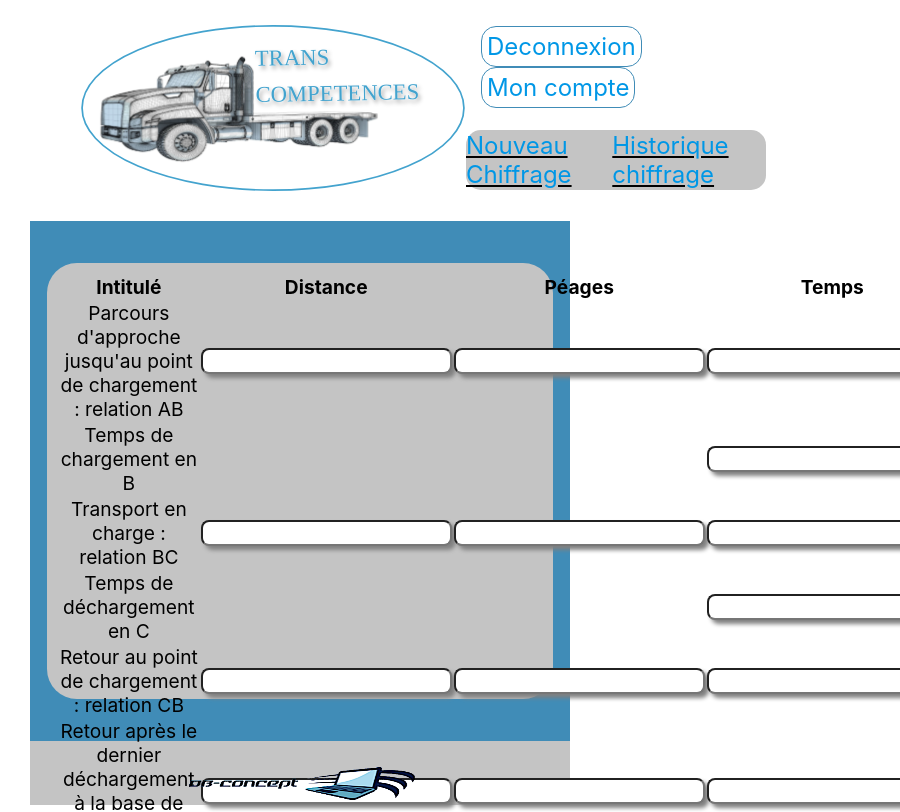
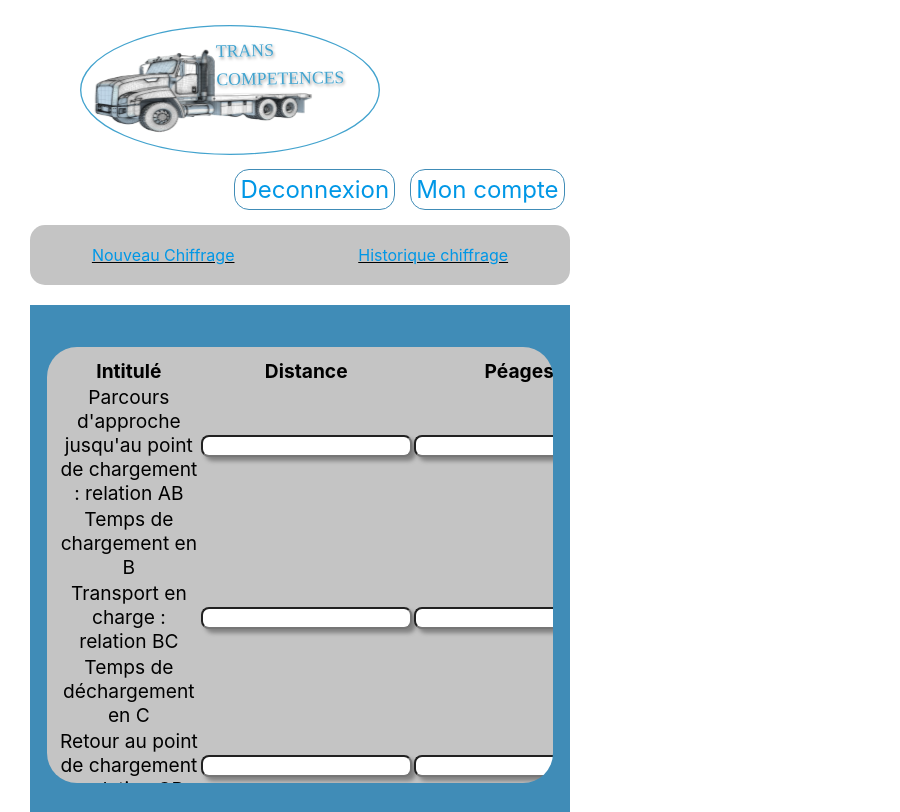
Before and after one commit to Armandine337711/TransCompetence-client, a React (Create React App) app: page /salesdata in a window 600 px wide. Shown: the top 812 px of the page, 900 px wide, since content can reach past the window. Built offline with nearby package versions, Linux system fonts and the light colour scheme.

Commit message:
mise en place du responsive

```diff
--- a/src/components/Header.js
+++ b/src/components/Header.js
@@ -4,11 +4,10 @@ import '../style/style.css'
 
 const Header = () => {
   return (
-    <div className="HeaderLogo">
+    <div className="HeaderLogoGeneral">
       <img src={logo3}
       alt="Logo de l'entreprise"
-      height="166px"
-      width="386px"
+      className="HeaderLogo"
       ></img>
     </div>
   );
--- a/src/style/_GeneralButton.sass
+++ b/src/style/_GeneralButton.sass
@@ -22,3 +22,4 @@
 .HeaderButtonDeco
   display: flex
   justify-content: flex-end
+  margin-bottom: 15px
--- a/src/style/_header.sass
+++ b/src/style/_header.sass
@@ -1,4 +1,7 @@
 .HeaderLogo
-  height: 22vh
   margin-top: 10px
   margin-left: 50px
+  width: 30vw
+  @media (max-width: 850px)
+    width: 50vw
+    margin-bottom: 10px
--- a/src/style/_homePageUser.sass
+++ b/src/style/_homePageUser.sass
@@ -25,3 +25,9 @@
 
 .HomeMessage
   font-size: 2rem
+  width: 70%
+  text-align: center
+  @media (max-width: 1024px) and (min-width: 800px)
+    font-size: 1.5rem
+  @media (max-width: 800px)
+    font-size: 1rem
--- a/src/style/_mainStyle.sass
+++ b/src/style/_mainStyle.sass
@@ -1,9 +1,9 @@
 .MainBack
   background-color: $colorFirst
-  height: 65vh
   display: flex
   justify-content: center
   align-items: center
+  height: 65vh
 
 
 
@@ -14,3 +14,4 @@
   border-radius: 30px
   padding: 10px
   text-align: center
+  overflow: auto
--- a/src/style/_salesData.sass
+++ b/src/style/_salesData.sass
@@ -5,3 +5,5 @@
 table input
   font-size: 1.2rem
   @include GeneralFormStyle
+  @media (max-width: 900px) and (min-width: 600px)
+    font-size: 1rem
--- a/src/style/style.css
+++ b/src/style/style.css
@@ -16,9 +16,16 @@ body {
 }
 
 .HeaderLogo {
-  height: 22vh;
   margin-top: 10px;
   margin-left: 50px;
+  width: 30vw;
+}
+
+@media (max-width: 850px) {
+  .HeaderLogo {
+    width: 50vw;
+    margin-bottom: 10px;
+  }
 }
 
 .Footer {
@@ -29,7 +36,6 @@ body {
 
 .MainBack {
   background-color: #408CB7;
-  height: 65vh;
   display: -webkit-box;
   display: -ms-flexbox;
   display: flex;
@@ -39,6 +45,7 @@ body {
   -webkit-box-align: center;
       -ms-flex-align: center;
           align-items: center;
+  height: 65vh;
 }
 
 .MainBloc {
@@ -48,6 +55,7 @@ body {
   border-radius: 30px;
   padding: 10px;
   text-align: center;
+  overflow: auto;
 }
 
 /* Global style of the page*/
@@ -141,11 +149,23 @@ NavLink {
   display: flex;
 }
 
+@media (max-width: 850px) {
+  .AdminMenu {
+    width: 90vw;
+  }
+}
+
 .AdminMenuItem {
   font-family: "inter";
   -webkit-text-decoration-line: underline;
           text-decoration-line: underline;
-  font-size: 24px;
+  font-size: 1.5rem;
+}
+
+@media (max-width: 700px) {
+  .AdminMenuItem {
+    font-size: 1rem;
+  }
 }
 
 .GlobalHeaderAdmin {
@@ -157,6 +177,12 @@ NavLink {
           justify-content: space-between;
   margin-top: 15px;
   margin-bottom: 20px;
+}
+
+@media screen and (max-width: 900px) {
+  .GlobalHeaderAdmin {
+    display: block;
+  }
 }
 
 .HeaderAdminRight {
@@ -183,6 +209,12 @@ NavLink {
   margin-bottom: 20px;
 }
 
+@media screen and (max-width: 900px) {
+  .GlobalHeaderSales {
+    display: block;
+  }
+}
+
 .HeaderSalesRight {
   display: -webkit-box;
   display: -ms-flexbox;
@@ -206,6 +238,12 @@ NavLink {
   display: flex;
 }
 
+@media (max-width: 850px) {
+  .SalesMenu {
+    width: 90vw;
+  }
+}
+
 .SalesMenuList {
   list-style-type: none;
   display: -webkit-box;
@@ -223,7 +261,13 @@ NavLink {
   font-family: "inter";
   -webkit-text-decoration-line: underline;
           text-decoration-line: underline;
-  font-size: 24px;
+  font-size: 1.5rem;
+}
+
+@media (max-width: 700px) {
+  .SalesMenuItem {
+    font-size: 1rem;
+  }
 }
 
 .GlobalHeaderFinancial {
@@ -235,6 +279,12 @@ NavLink {
           justify-content: space-between;
   margin-top: 15px;
   margin-bottom: 20px;
+}
+
+@media screen and (max-width: 900px) {
+  .GlobalHeaderFinancial {
+    display: block;
+  }
 }
 
 .HeaderFinancialRight {
@@ -260,6 +310,12 @@ NavLink {
   display: flex;
 }
 
+@media (max-width: 850px) {
+  .FinancialMenu {
+    width: 90vw;
+  }
+}
+
 .FinancialMenuList {
   list-style-type: none;
   display: -webkit-box;
@@ -277,7 +333,13 @@ NavLink {
   font-family: "inter";
   -webkit-text-decoration-line: underline;
           text-decoration-line: underline;
-  font-size: 24px;
+  font-size: 1.5rem;
+}
+
+@media (max-width: 700px) {
+  .FinancialMenuItem {
+    font-size: 1rem;
+  }
 }
 
 .GlobalHeaderDBC {
@@ -289,6 +351,12 @@ NavLink {
           justify-content: space-between;
   margin-top: 15px;
   margin-bottom: 20px;
+}
+
+@media screen and (max-width: 900px) {
+  .GlobalHeaderDBC {
+    display: block;
+  }
 }
 
 .HeaderDBCRight {
@@ -314,6 +382,12 @@ NavLink {
   display: flex;
 }
 
+@media (max-width: 850px) {
+  .DBCMenu {
+    width: 90vw;
+  }
+}
+
 .DBCMenuList {
   list-style-type: none;
   display: -webkit-box;
@@ -331,7 +405,13 @@ NavLink {
   font-family: "inter";
   -webkit-text-decoration-line: underline;
           text-decoration-line: underline;
-  font-size: 24px;
+  font-size: 1.5rem;
+}
+
+@media (max-width: 700px) {
+  .DBCMenuItem {
+    font-size: 1rem;
+  }
 }
 
 .contButton {
@@ -394,6 +474,7 @@ NavLink {
   -webkit-box-pack: end;
       -ms-flex-pack: end;
           justify-content: flex-end;
+  margin-bottom: 15px;
 }
 
 .salesTable {
@@ -406,6 +487,12 @@ table input {
   border-radius: 8px;
   -webkit-box-shadow: 4px 4px 4px grey;
           box-shadow: 4px 4px 4px grey;
+}
+
+@media (max-width: 900px) and (min-width: 600px) {
+  table input {
+    font-size: 1rem;
+  }
 }
 
 .Input-data {
@@ -421,11 +508,17 @@ table input {
   border-radius: 8px;
   -webkit-box-shadow: 4px 4px 4px grey;
           box-shadow: 4px 4px 4px grey;
-  font-size: 32px;
+  font-size: 1.8rem;
+}
+
+@media (max-width: 750px) {
+  .FormNewUser {
+    font-size: 1.3rem;
+  }
 }
 
 .LabelNewUser {
-  font-size: 36px;
+  font-size: 1.8rem;
   margin-right: 10px;
 }
 
@@ -459,6 +552,10 @@ table input {
   -webkit-box-direction: normal;
       -ms-flex-direction: column;
           flex-direction: column;
+}
+
+.TitleAdminNewUser {
+  margin-bottom: 15px;
 }
 
 .HomeStyle {
@@ -509,6 +606,18 @@ table input {
   width: 40%;
 }
 
+@media (max-width: 1024px) and (min-width: 750px) {
+  .HomeBloc {
+    font-size: 1.2rem;
+  }
+}
+
+@media (max-width: 750px) {
+  .HomeBloc {
+    font-size: 0.9rem;
+  }
+}
+
 .HomeBlocFin {
   width: 28%;
   background-color: #C4C4C4;
@@ -531,8 +640,34 @@ table input {
   color: #0097e6;
 }
 
+@media (max-width: 1024px) and (min-width: 750px) {
+  .HomeBlocFin {
+    font-size: 1.2rem;
+  }
+}
+
+@media (max-width: 750px) {
+  .HomeBlocFin {
+    font-size: 0.9rem;
+  }
+}
+
 .HomeMessage {
   font-size: 2rem;
+  width: 70%;
+  text-align: center;
+}
+
+@media (max-width: 1024px) and (min-width: 800px) {
+  .HomeMessage {
+    font-size: 1.5rem;
+  }
+}
+
+@media (max-width: 800px) {
+  .HomeMessage {
+    font-size: 1rem;
+  }
 }
 
 .AccountStyle {
```
Also changed, not shown: src/style/_AdminNewUser.sass (+10 -2 lines), src/style/_mixin.sass (+11 -1 lines), 1 other file (tests, documents, lock files or other folders).
